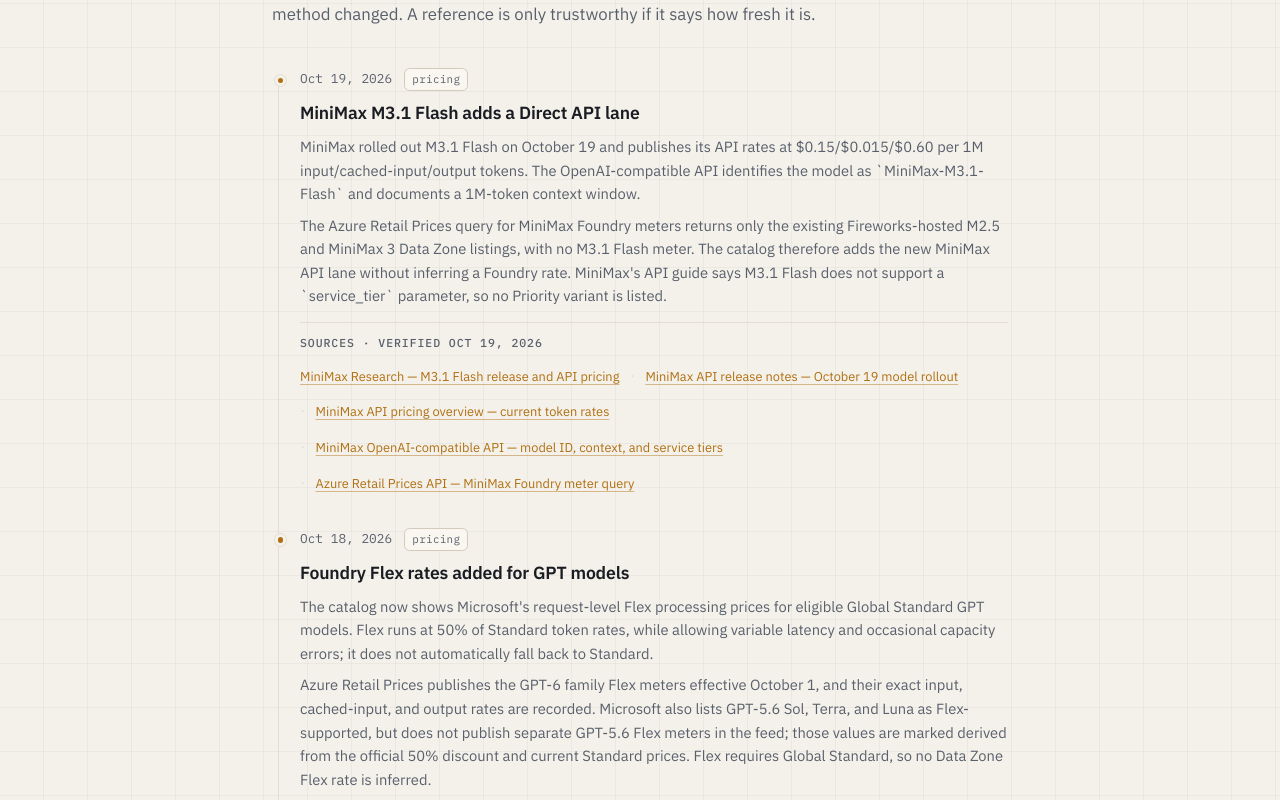
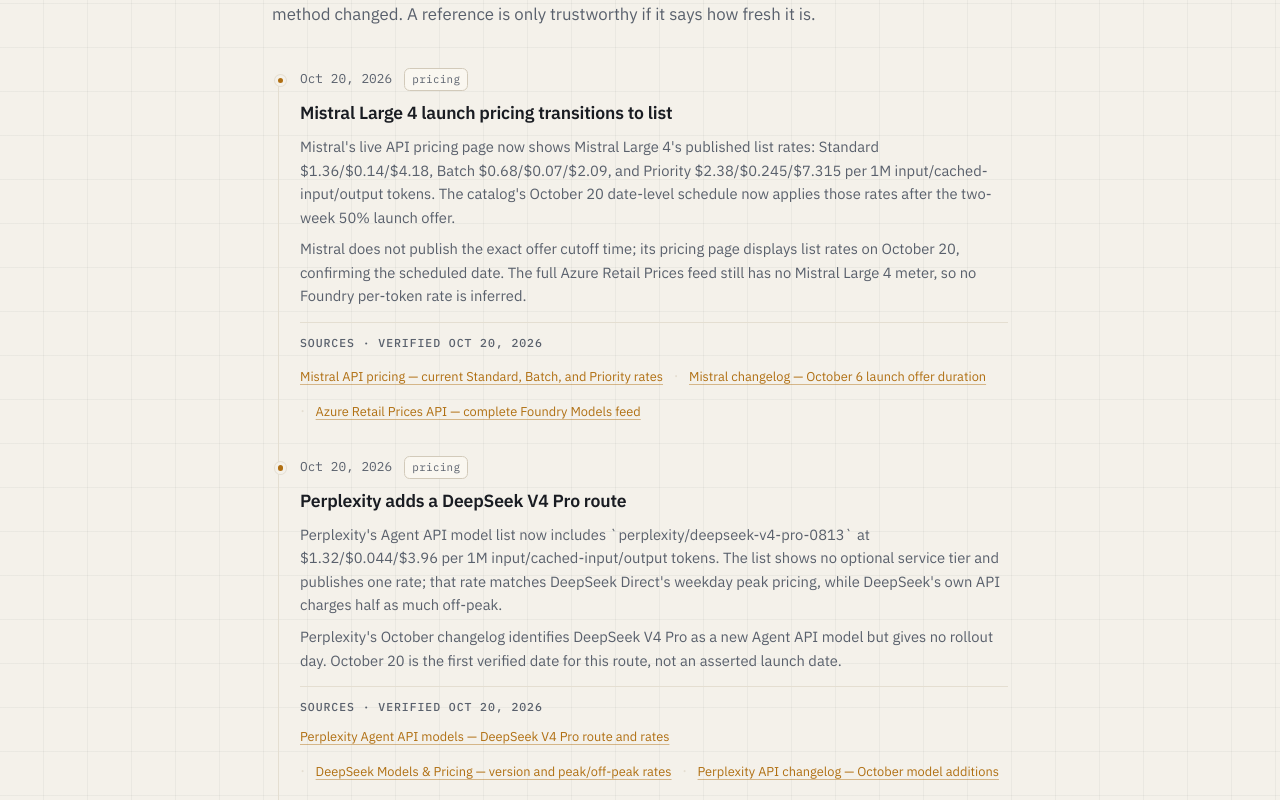
Before and after one commit to realgarit/llm-spend, a Next.js app: page /changelog in a window 1280 px wide. Shown: the part 260-1060 px from the top of the page. Built offline with nearby package versions, Linux system fonts and the light colour scheme.

Commit message:
feat(pricing): add Perplexity DeepSeek V4 Pro route

```diff
--- a/src/data/catalog-meta.ts
+++ b/src/data/catalog-meta.ts
@@ -1,5 +1,5 @@
 /** The UTC day of the repository's most recent full catalog audit. */
-export const CATALOG_VERIFIED_AT = "2026-10-19T00:00:00Z";
+export const CATALOG_VERIFIED_AT = "2026-10-20T00:00:00Z";
 
 /** Age bands used to communicate catalog freshness without implying live data. */
 export const FRESHNESS_THRESHOLDS_DAYS = {
--- a/src/data/changelog.ts
+++ b/src/data/changelog.ts
@@ -23,6 +23,54 @@
  */
 export const changelog: ChangelogEntry[] = [
   {
+    date: "2026-10-20",
+    title: "Mistral Large 4 launch pricing transitions to list",
+    tag: "pricing",
+    body: [
+      "Mistral's live API pricing page now shows Mistral Large 4's published list rates: Standard $1.36/$0.14/$4.18, Batch $0.68/$0.07/$2.09, and Priority $2.38/$0.245/$7.315 per 1M input/cached-input/output tokens. The catalog's October 20 date-level schedule now applies those rates after the two-week 50% launch offer.",
+      "Mistral does not publish the exact offer cutoff time; its pricing page displays list rates on October 20, confirming the scheduled date. The full Azure Retail Prices feed still has no Mistral Large 4 meter, so no Foundry per-token rate is inferred.",
+    ],
+    sources: [
+      {
+        label: "Mistral API pricing — current Standard, Batch, and Priority rates",
+        href: "https://docs.mistral.ai/inference/pricing",
+      },
+      {
+        label: "Mistral changelog — October 6 launch offer duration",
+        href: "https://docs.mistral.ai/resources/changelogs",
+      },
+      {
+        label: "Azure Retail Prices API — complete Foundry Models feed",
+        href: "https://prices.azure.com/api/retail/prices?%24filter=serviceName%20eq%20%27Foundry%20Models%27",
+      },
+    ],
+    sourcesVerifiedOn: "2026-10-20",
+  },
+  {
+    date: "2026-10-20",
+    title: "Perplexity adds a DeepSeek V4 Pro route",
+    tag: "pricing",
+    body: [
+      "Perplexity's Agent API model list now includes `perplexity/deepseek-v4-pro-0813` at $1.32/$0.044/$3.96 per 1M input/cached-input/output tokens. The list shows no optional service tier and publishes one rate; that rate matches DeepSeek Direct's weekday peak pricing, while DeepSeek's own API charges half as much off-peak.",
+      "Perplexity's October changelog identifies DeepSeek V4 Pro as a new Agent API model but gives no rollout day. October 20 is the first verified date for this route, not an asserted launch date.",
+    ],
+    sources: [
+      {
+        label: "Perplexity Agent API models — DeepSeek V4 Pro route and rates",
+        href: "https://docs.perplexity.ai/docs/agent-api/models",
+      },
+      {
+        label: "DeepSeek Models & Pricing — version and peak/off-peak rates",
+        href: "https://api-docs.deepseek.com/quick_start/pricing/",
+      },
+      {
+        label: "Perplexity API changelog — October model additions",
+        href: "https://docs.perplexity.ai/docs/resources/changelog",
+      },
+    ],
+    sourcesVerifiedOn: "2026-10-20",
+  },
+  {
     date: "2026-10-19",
     title: "MiniMax M3.1 Flash adds a Direct API lane",
     tag: "pricing",
--- a/src/data/providers/mistral.ts
+++ b/src/data/providers/mistral.ts
@@ -4,9 +4,9 @@
   slug: "mistral",
   name: "Mistral",
   org: "Mistral AI",
-  tagline: "Mistral Large 4 is on a two-week launch sale; Medium 3.5 is available on Foundry.",
+  tagline: "Mistral Large 4 launch pricing and Mistral Medium 3.5 on Foundry.",
   intro: [
-    "Mistral Large 4 entered public preview on October 6, 2026. Mistral's October 7 pricing page lists a 50% launch sale for Standard, Batch, and Priority rates, and its release note says the offer lasts two weeks. The catalog keeps the sale active and schedules the page's original list prices from October 20; that date is derived from the 14-day offer, since Mistral does not publish an exact cutoff time.",
+    "Mistral Large 4 entered public preview on October 6, 2026. Mistral's October 6 changelog says its 50% launch offer lasts two weeks. The live API pricing page displayed the published Standard list rates on October 20, confirming the catalog's October 20 date-level transition; Mistral does not publish the exact cutoff time.",
     "Under the expanded Microsoft–Mistral partnership announced 2026-07-21, Mistral Medium 3.5 is resold on Microsoft Foundry as a serverless listing, priced identically to Mistral's first-party API. Foundry publishes Global and Data Zone meters; no cached-input meter exists on either tier yet, so cache-heavy workloads get no discount on this model. (Mistral OCR 4 is billed per page rather than per token, so it is out of this catalog's scope.)",
   ],
   entries: [
@@ -20,9 +20,9 @@
       contextWindow: 1_000_000,
       confidence: "official",
       notes:
-        "Public Preview Open (v26.10). Current Standard price is a 50%-off launch offer; the published list price is scheduled from October 20. Batch and Priority have the same two-week offer window.",
+        "Public Preview Open (v26.10). Mistral's API pricing page displayed list rates on October 20, matching the catalog's date-level transition after the two-week launch offer. Batch and Priority use the same date boundary; the exact cutoff time is unpublished.",
       sourceNote:
-        "Mistral's official Mistral Large 4 model card and inference pricing page, checked 2026-10-07: public preview model ID `mistral-large-4`, 1M-token context, and sale Standard rates of $0.68/M input, $0.07/M cached input, and $2.09/M output, against published original prices of $1.36/$0.14/$4.18. Mistral's October 6 changelog says launch pricing is 50% off for two weeks. The list-price transition is scheduled for October 20, derived as 14 days after the launch date; the exact cutoff time is not stated. The full Azure Retail Prices feed still has no matching Mistral Large 4 meter as of 2026-10-07, so no Foundry per-token rate is inferred.",
+        "Mistral's official model card identifies the public-preview model ID `mistral-large-4` and 1M-token context. The live API pricing page, checked through its Standard, Batch, and Priority options on 2026-10-20, displays the published list rates. Mistral's October 6 changelog says the launch offer is 50% off for two weeks but does not publish an exact cutoff time; the catalog uses October 20 as the date-level boundary, 14 days after the release date. The full Azure Retail Prices feed checked 2026-10-20 has no Mistral Large 4 meter, so no Foundry per-token rate is inferred.",
       effectiveDate: "2026-10-06",
       variants: [
         {
@@ -32,9 +32,9 @@
           cachedUsd: 0.14,
           outputUsd: 4.18,
           confidence: "official",
-          notes: "Mistral's launch sale is 50% off for two weeks; the change date is inferred as 14 days after the October 6 launch.",
+          notes: "Published list rates; Mistral's live pricing page displayed them on October 20. The offer notice has no exact cutoff time, so the schedule uses the October 20 UTC date boundary.",
           sourceNote:
-            "Mistral's October 7 inference pricing page shows original Standard prices of $1.36/M input, $0.14/M cached input, and $4.18/M output, with current sale prices at half those values. Its October 6 changelog says launch pricing is 50% off for two weeks. October 20 is derived as 14 days after launch; Mistral does not publish the precise cutoff time.",
+            "Mistral's live API pricing page, checked 2026-10-20, displays Standard list prices of $1.36/M input, $0.14/M cached input, and $4.18/M output. Its October 6 changelog says launch pricing is 50% off for two weeks; October 20 is the date-level transition derived from the release date because Mistral does not publish the exact cutoff time.",
         },
         {
           label: "Batch",
@@ -43,9 +43,9 @@
           cachedUsd: 0.035,
           outputUsd: 1.045,
           confidence: "official",
-          notes: "Current 50%-off launch price; Batch remains 50% of Standard after the sale.",
+          notes: "Historical 50%-off launch price through the October 20 date boundary; Batch remains 50% of Standard after the sale.",
           sourceNote:
-            "Mistral's official inference pricing page, checked 2026-10-07: the Batch (-50%) view lists sale prices of $0.34/M input, $0.035/M cached input, and $1.045/M output for Mistral Large 4. The two-week launch-sale end is derived as October 20 from Mistral's October 6 changelog; exact cutoff time is not published.",
+            "Mistral's API pricing page showed Batch sale rates of $0.34/M input, $0.035/M cached input, and $1.045/M output when captured for the October 7 launch-price entry. Its October 6 changelog says the 50% launch offer lasts two weeks. The live Batch pricing option displayed the published list rates on October 20; the exact cutoff time is unpublished.",
         },
         {
           label: "List price (from October 20)",
@@ -56,7 +56,7 @@
           confidence: "official",
           notes: "Batch stays 50% of Standard after the launch sale ends.",
           sourceNote:
-            "Mistral's October 7 inference pricing page shows original Batch prices of $0.68/M input, $0.07/M cached input, and $2.09/M output, with current sale prices at half those values. Its October 6 changelog says launch pricing is 50% off for two weeks. October 20 is derived as 14 days after launch; Mistral does not publish the precise cutoff time.",
+            "Mistral's live API pricing page, checked 2026-10-20 with Batch selected, displays original list rates of $0.68/M input, $0.07/M cached input, and $2.09/M output. Its October 6 changelog says the 50% launch offer lasts two weeks; October 20 is the date-level transition derived from the release date because Mistral does not publish the exact cutoff time.",
         },
         {
           label: "Priority",
@@ -65,9 +65,9 @@
           cachedUsd: 0.1225,
           outputUsd: 3.6575,
           confidence: "official",
-          notes: "Current 50%-off launch price; Priority remains 75% above Standard after the sale.",
+          notes: "Historical 50%-off launch price through the October 20 date boundary; Priority remains 75% above Standard after the sale.",
           sourceNote:
-            "Mistral's official inference pricing page, checked 2026-10-07: the Priority (+75%) view lists sale prices of $1.19/M input, $0.1225/M cached input, and $3.6575/M output for Mistral Large 4. The two-week launch-sale end is derived as October 20 from Mistral's October 6 changelog; exact cutoff time is not published.",
+            "Mistral's API pricing page showed Priority sale rates of $1.19/M input, $0.1225/M cached input, and $3.6575/M output when captured for the October 7 launch-price entry. Its October 6 changelog says the 50% launch offer lasts two weeks. The live Priority pricing option displayed the published list rates on October 20; the exact cutoff time is unpublished.",
         },
         {
           label: "List price (from October 20)",
@@ -78,7 +78,7 @@
           confidence: "official",
           notes: "Priority remains 75% above Standard after the launch sale ends.",
           sourceNote:
-            "Mistral's October 7 inference pricing page shows original Priority prices of $2.38/M input, $0.245/M cached input, and $7.315/M output, with current sale prices at half those values. Its October 6 changelog says launch pricing is 50% off for two weeks. October 20 is derived as 14 days after launch; Mistral does not publish the precise cutoff time.",
+            "Mistral's live API pricing page, checked 2026-10-20 with Priority selected, displays original list rates of $2.38/M input, $0.245/M cached input, and $7.315/M output. Its October 6 changelog says the 50% launch offer lasts two weeks; October 20 is the date-level transition derived from the release date because Mistral does not publish the exact cutoff time.",
         },
       ],
     },
--- a/src/data/providers/perplexity.ts
+++ b/src/data/providers/perplexity.ts
@@ -3,12 +3,26 @@
 export const perplexity: Provider = {
   slug: "perplexity",
   name: "Perplexity",
-  tagline: "Perplexity's Agent API hosts NVIDIA Nemotron 3.5 Super; its separate Decisions API charges input tokens only.",
+  tagline: "Perplexity's Agent API hosts NVIDIA Nemotron 3.5 Super and DeepSeek V4 Pro; its Decisions API charges input tokens only.",
   intro: [
-    "Perplexity's Agent API provides models from multiple developers through one API. Its published rates can differ from the model developer's own API prices. The current NVIDIA Nemotron 3.5 Super route accepts text input and costs $0.20/$0.04/$0.50 per 1M input/cached-input/output tokens.",
+    "Perplexity's Agent API provides models from multiple developers through one API. Its published rates can differ from the model developer's own API prices. The NVIDIA Nemotron 3.5 Super route accepts text input and costs $0.20/$0.04/$0.50 per 1M input/cached-input/output tokens. Perplexity also publishes a single DeepSeek V4 Pro rate of $1.32/$0.044/$3.96 per 1M input/cached-input/output tokens, matching DeepSeek's direct peak rate.",
     "Perplexity's separate Decisions API is designed for classification, routing, and rubric scoring. It returns typed answers with probabilities instead of generated text, so this lane is shown separately from generative workload comparisons. Its current model is `pplx-decider-v1.1-27b` at $0.02/M input; output is free, there is no per-request fee, and the older v1 model ID remains accepted at the current rate.",
   ],
   entries: [
+    {
+      model: "DeepSeek V4 Pro",
+      host: "Perplexity Agent API",
+      tier: "Direct",
+      inputUsd: 1.32,
+      cachedUsd: 0.044,
+      outputUsd: 3.96,
+      confidence: "official",
+      notes:
+        "Perplexity-hosted route `perplexity/deepseek-v4-pro-0813`. Its published rate matches DeepSeek Direct's weekday peak rate; Perplexity lists no off-peak schedule or optional service tier.",
+      effectiveDate: "2026-10-20",
+      sourceNote:
+        "Perplexity's Agent API model list, checked 2026-10-20, includes `perplexity/deepseek-v4-pro-0813` at $1.32/M input, $0.044/M cached input, and $3.96/M output, with no optional service tier listed. Perplexity says its Agent API rates may differ from provider list prices. DeepSeek's current Models & Pricing page gives the same prices as the direct API's weekday peak rate and half those rates off-peak. Perplexity's October 2026 changelog lists DeepSeek V4 Pro as a new Agent API model but does not give a rollout day; the 2026-10-20 effective date is the first verification date, not an asserted launch date.",
+    },
     {
       model: "NVIDIA Nemotron 3.5 Super",
       host: "Perplexity Agent API",
```
Also changed, not shown: 2 other files (tests, documents, lock files or other folders).
